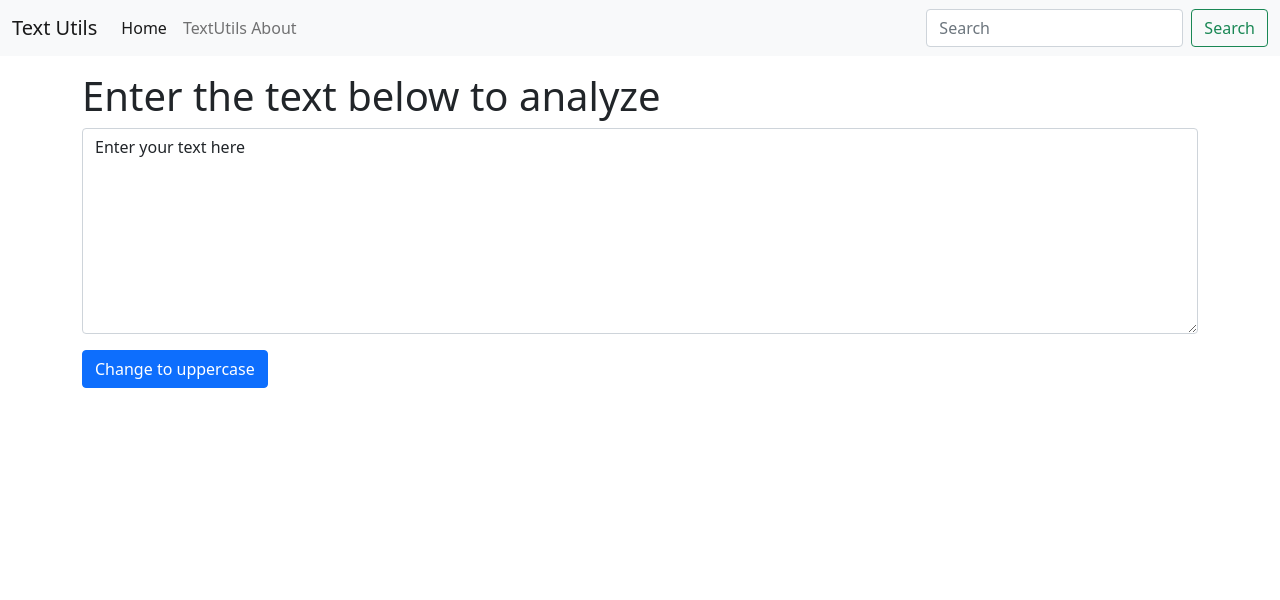
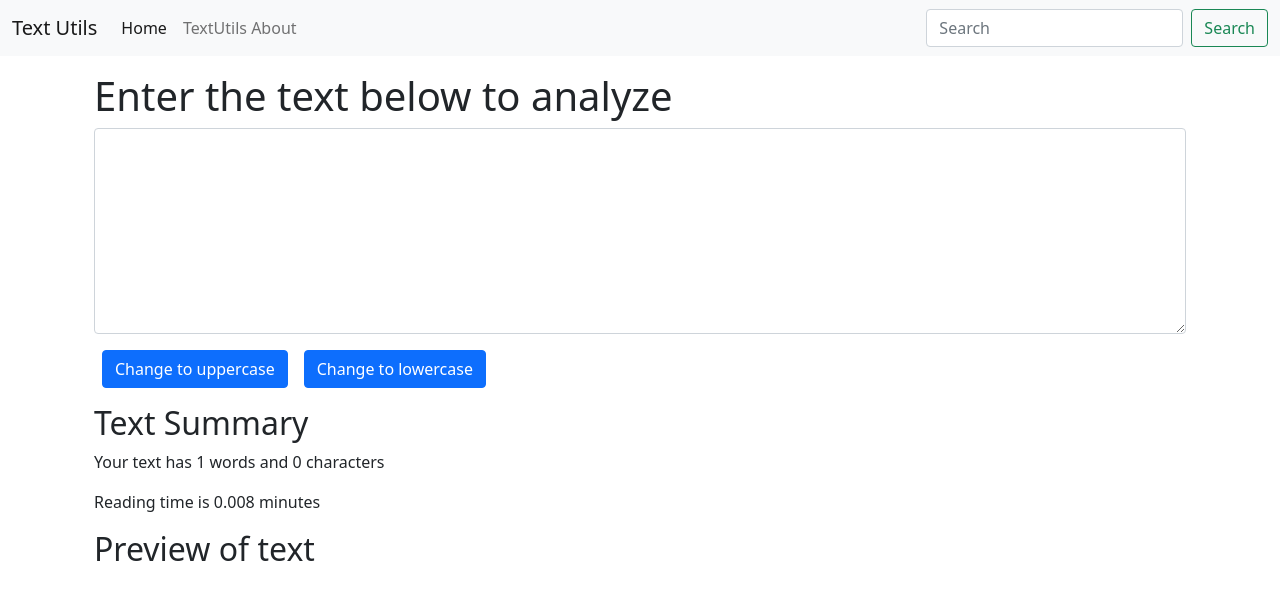
Before and after one commit to Mr-Apoorv/React_CWH, a React (Create React App) app: page / in a window 1280 px wide. Shown: the top 600 px of the page. Built offline with nearby package versions, Linux system fonts and the light colour scheme.

Commit message:
L-8 Adding more logics to TextUtils

```diff
--- a/src/components/TextForm.js
+++ b/src/components/TextForm.js
@@ -1,11 +1,16 @@
 import React, { useState } from "react";
 
 export default function TextForm(props) {
-  const [text, setText] = useState("Enter your text here");
+  const [text, setText] = useState("");
 
-  const clickHandler = () => {
+  const clickUpHandler = () => {
     let uppercaseText = text.toUpperCase();
     setText(uppercaseText);
+  };
+
+  const clickLowHandler = () => {
+    let lowercaseText = text.toLowerCase();
+    setText(lowercaseText);
   };
 
   const changeHandler = (event) => {
@@ -13,7 +18,8 @@ export default function TextForm(props) {
   };
 
   return (
-    <div>
+    <>
+      <div className="container">
         <div className="mb-3">
           <h1>{props.heading}</h1>
 
@@ -25,9 +31,23 @@ export default function TextForm(props) {
             onChange={changeHandler}
           ></textarea>
         </div>
-      <button className="btn btn-primary" onClick={clickHandler}>
+        <button className="btn btn-primary mx-2" onClick={clickUpHandler}>
           Change to uppercase
         </button>
+        <button className="btn btn-primary mx-2" onClick={clickLowHandler}>
+          Change to lowercase
+        </button>
       </div>
+      <div className="container my-3">
+        <h2>Text Summary</h2>
+        <p>
+          Your text has {text.split(" ").length} words and {text.length}{" "}
+          characters
+        </p>
+        <p>Reading time is {0.008 * text.split(" ").length} minutes</p>
+        <h2>Preview of text</h2>
+        <pre>{text}</pre>
+      </div>
+    </>
   );
 }
```
Also changed, not shown: 1 other file (tests, documents, lock files or other folders). Lines whose indentation alone changed are shown as unchanged.
